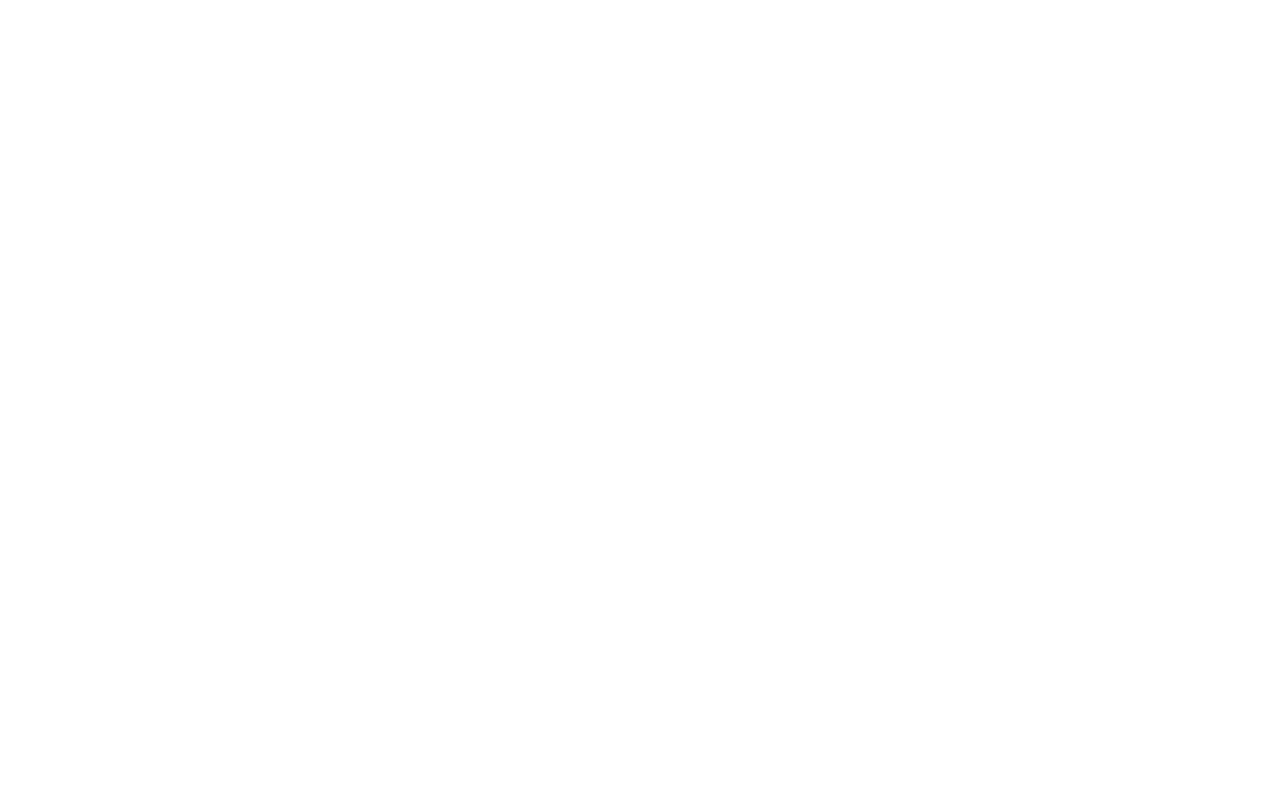
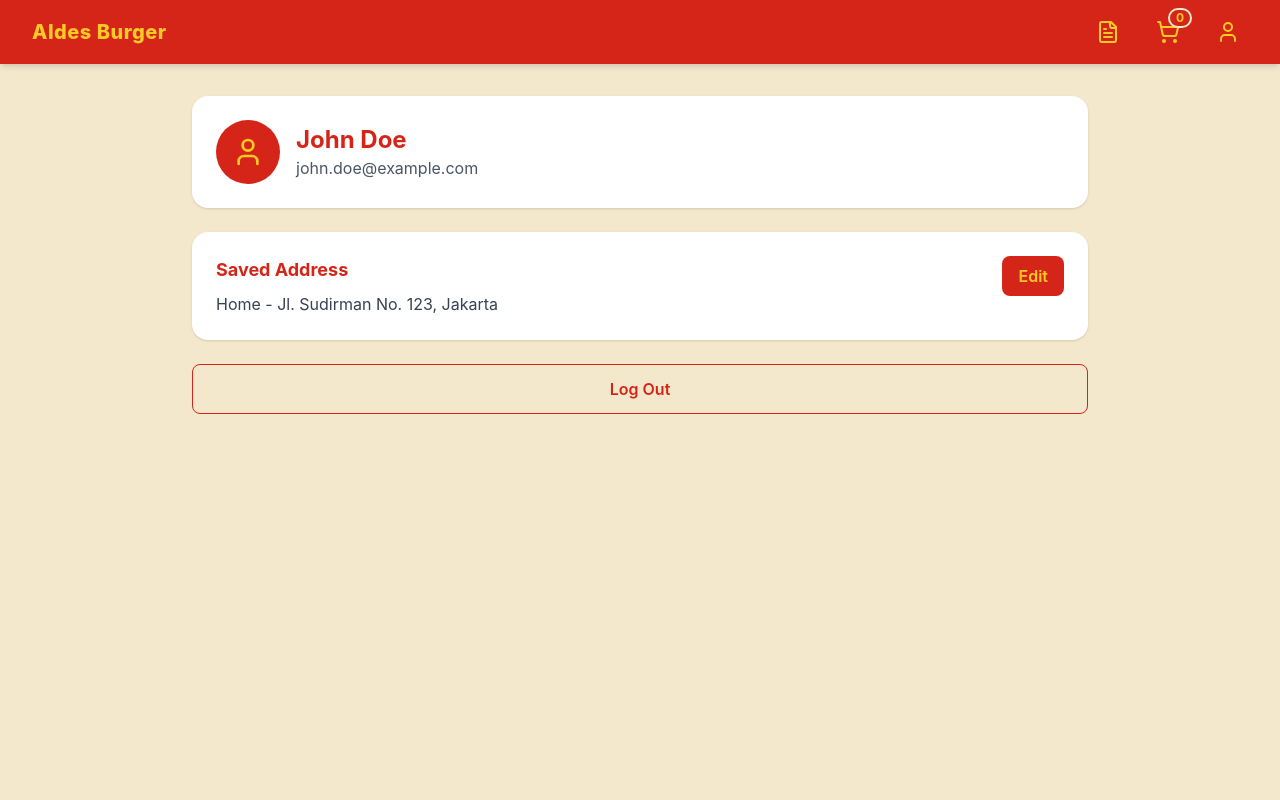
Before and after one commit to akbarekaputra01/aldes-burger, a React (Vite) app in the folder aldes-burger-frontend/: page /profile in a window 1280 px wide. Before the commit this address had no page. Shown: the top 800 px of the page. Built offline with nearby package versions, Linux system fonts and the light colour scheme.

Commit message:
Finalize frontend routing and clean profile MVP

```diff
--- a/aldes-burger-frontend/src/App.jsx
+++ b/aldes-burger-frontend/src/App.jsx
@@ -1,45 +1,30 @@
-import { useState } from 'react'
 import { BrowserRouter, Route, Routes } from 'react-router-dom'
 import Layout from './components/Layout'
 import { CartProvider } from './context/CartContext'
+import AdminDashboard from './pages/AdminDashboard'
+import Auth from './pages/Auth'
+import Cart from './pages/Cart'
 import Home from './pages/Home'
 import Kitchen from './pages/Kitchen'
+import PaymentStatus from './pages/PaymentStatus'
+import Profile from './pages/Profile'
 import Transactions from './pages/Transactions'
-import Cart from './pages/Cart'
 
 function App() {
-  const [cartCount, setCartCount] = useState(0)
-  const [activePromo] = useState(0)
-
-  const burgerMenu = [
-    { id: 1, name: 'Beef Burger - Double Patty', desc: 'Daging Sapi Pilihan, Keju, Saus Spesial', price: 'Rp 55.000', isCustom: false },
-    { id: 2, name: 'Spicy Crispy Chicken Burger', desc: 'Ayam Krispi Pedas, Selada, Mayo', price: 'Rp 45.000', isCustom: false },
-    { id: 3, name: 'Make Your Own Burger', desc: '*Blank, menyesuaikan. Rakit burger sesuai seleramu!', price: '', isCustom: true },
-  ]
-
-  const sideDishes = [
-    { id: 4, name: 'French Fries', price: 'Rp 25.000' },
-    { id: 5, name: 'Nugget', price: 'Rp 30.000' },
-    { id: 6, name: 'Onion Ring', price: 'Rp 28.000' },
-  ]
-
-  const drinks = [
-    { id: 7, name: 'Soft Drink', price: 'Rp 15.000' },
-    { id: 8, name: 'Tea', price: 'Rp 12.000' },
-    { id: 9, name: 'Water', price: 'Rp 10.000' },
-  ]
-
-  const addToCart = () => setCartCount((prev) => prev + 1)
-
   return (
     <CartProvider>
       <BrowserRouter>
         <Routes>
+          <Route path="/admin" element={<AdminDashboard />} />
+
           <Route element={<Layout />}>
             <Route path="/" element={<Home />} />
             <Route path="/kitchen" element={<Kitchen />} />
+            <Route path="/cart" element={<Cart />} />
             <Route path="/transactions" element={<Transactions />} />
-            <Route path="/cart" element={<Cart />} />
+            <Route path="/profile" element={<Profile />} />
+            <Route path="/login" element={<Auth />} />
+            <Route path="/payment-status" element={<PaymentStatus />} />
           </Route>
         </Routes>
       </BrowserRouter>
--- a/aldes-burger-frontend/src/components/Layout.jsx
+++ b/aldes-burger-frontend/src/components/Layout.jsx
@@ -7,29 +7,31 @@ function Layout() {
 
   return (
     <div className="min-h-screen bg-aldesCream">
-      <header className="sticky top-0 z-50 bg-aldesRed text-white shadow-md">
+      <header className="sticky top-0 z-50 bg-aldesRed text-aldesYellow shadow-md">
         <div className="mx-auto flex w-full max-w-7xl items-center justify-between px-4 py-3 sm:px-6 lg:px-8">
-          <h1 className="text-xl font-extrabold tracking-wide">Aldes Burger</h1>
+          <Link to="/" className="text-xl font-extrabold tracking-wide hover:opacity-90 transition">
+            Aldes Burger
+          </Link>
           <div className="flex items-center gap-5">
-            <Link to="/transactions" className="rounded-xl p-2 transition hover:bg-white/10" aria-label="Transactions">
+            <Link to="/transactions" className="rounded-xl p-2 transition hover:bg-aldesYellow/20" aria-label="Transactions">
               <FileText className="h-6 w-6" />
             </Link>
-            <button className="relative rounded-xl p-2 transition hover:bg-white/10" aria-label="Cart">
+            <Link to="/cart" className="relative rounded-xl p-2 transition hover:bg-aldesYellow/20" aria-label="Cart">
               <ShoppingCart className="h-6 w-6" />
-              <span className="absolute -right-1 -top-1 rounded-xl border-2 border-white bg-aldesRed px-1.5 text-xs font-bold text-white">
+              <span className="absolute -right-1 -top-1 rounded-xl border-2 border-aldesCream bg-aldesRed px-1.5 text-xs font-bold text-aldesYellow">
                 {cartCount}
               </span>
-            </button>
-            <button className="rounded-xl p-2 transition hover:bg-white/10" aria-label="Profile">
+            </Link>
+            <Link to="/profile" className="rounded-xl p-2 transition hover:bg-aldesYellow/20" aria-label="Profile">
               <User className="h-6 w-6" />
-            </button>
+            </Link>
           </div>
         </div>
       </header>
 
       <Outlet />
 
-      <footer className="mt-12 bg-aldesRed p-8 text-white">
+      <footer className="mt-12 bg-aldesRed p-8 text-aldesYellow">
         <div className="mx-auto grid w-full max-w-7xl grid-cols-1 gap-6 sm:grid-cols-3">
           <div>
             <h4 className="mb-3 text-lg font-bold">Menu Links</h4>
--- a/aldes-burger-frontend/src/pages/Profile.jsx
+++ b/aldes-burger-frontend/src/pages/Profile.jsx
@@ -1,50 +1,40 @@
-import { Award, Coins } from 'lucide-react'
+import { User } from 'lucide-react'
 
 function Profile() {
   return (
     <div className="bg-aldesCream min-h-screen p-4 md:p-8">
       <div className="max-w-4xl mx-auto space-y-6">
         <section className="bg-white rounded-2xl shadow p-6 flex items-center gap-4">
-          <div className="w-16 h-16 rounded-full bg-aldesYellow text-black font-bold flex items-center justify-center text-xl">
-            JD
+          <div className="w-16 h-16 rounded-full bg-aldesRed text-aldesYellow flex items-center justify-center">
+            <User className="w-8 h-8" />
           </div>
           <div>
             <h1 className="text-2xl font-bold text-aldesRed">John Doe</h1>
-            <p className="text-gray-600">john.doe@email.com</p>
+            <p className="text-gray-600">john.doe@example.com</p>
           </div>
         </section>
 
-        <section className="grid grid-cols-1 md:grid-cols-2 gap-4">
-          <article className="bg-white rounded-2xl shadow p-5">
-            <h2 className="text-sm font-semibold text-gray-500 mb-3">Aldes Coins</h2>
-            <div className="flex items-center gap-3">
-              <Coins className="w-8 h-8 text-aldesYellow" />
-              <p className="text-3xl font-bold text-aldesYellow">120</p>
+        <section className="bg-white rounded-2xl shadow p-6">
+          <div className="flex items-start justify-between gap-4">
+            <div>
+              <h2 className="text-lg font-bold text-aldesRed mb-2">Saved Address</h2>
+              <p className="text-gray-700">Home - Jl. Sudirman No. 123, Jakarta</p>
             </div>
-          </article>
-
-          <article className="bg-white rounded-2xl shadow p-5">
-            <h2 className="text-sm font-semibold text-gray-500 mb-3">Chef Badge</h2>
-            <div className="flex items-start gap-3">
-              <Award className="w-8 h-8 text-aldesRed mt-1" />
-              <p className="font-semibold text-gray-700">Master Chef - 5 Custom Burgers Built</p>
-            </div>
-          </article>
+            <button
+              type="button"
+              className="rounded-lg bg-aldesRed px-4 py-2 text-aldesYellow font-semibold hover:opacity-90 transition"
+            >
+              Edit
+            </button>
+          </div>
         </section>
 
-        <section className="bg-white rounded-2xl shadow p-6">
-          <h2 className="text-lg font-bold text-aldesRed mb-3">Saved Addresses</h2>
-          <div className="rounded-xl border border-aldesYellow bg-aldesCream p-4 text-gray-800">
-            123 Burger Street, Patty District, New York, NY 10001
-          </div>
-
-          <button
-            type="button"
-            className="w-full border border-aldesRed text-aldesRed mt-6 py-3 rounded-lg font-semibold hover:bg-aldesRed hover:text-white transition"
-          >
-            Logout
-          </button>
-        </section>
+        <button
+          type="button"
+          className="w-full border border-aldesRed text-aldesRed py-3 rounded-lg font-semibold hover:bg-aldesRed hover:text-aldesYellow transition"
+        >
+          Log Out
+        </button>
       </div>
     </div>
   )
```
